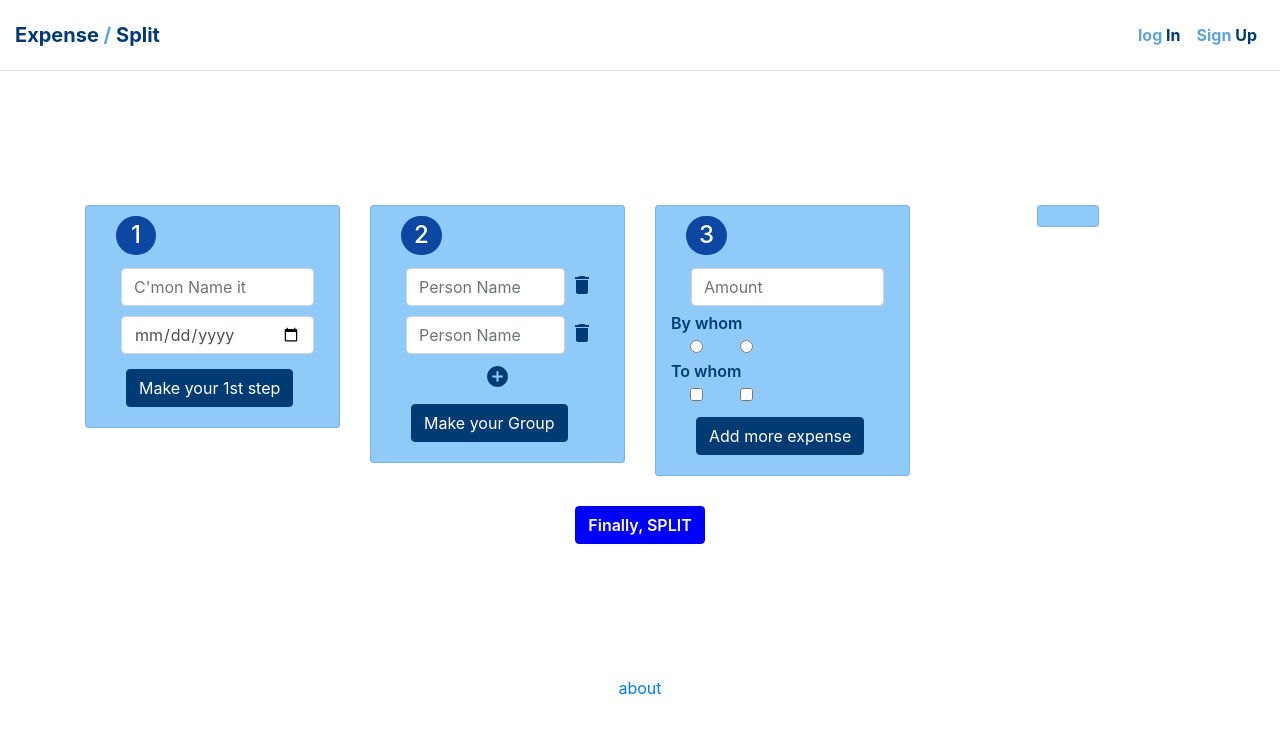
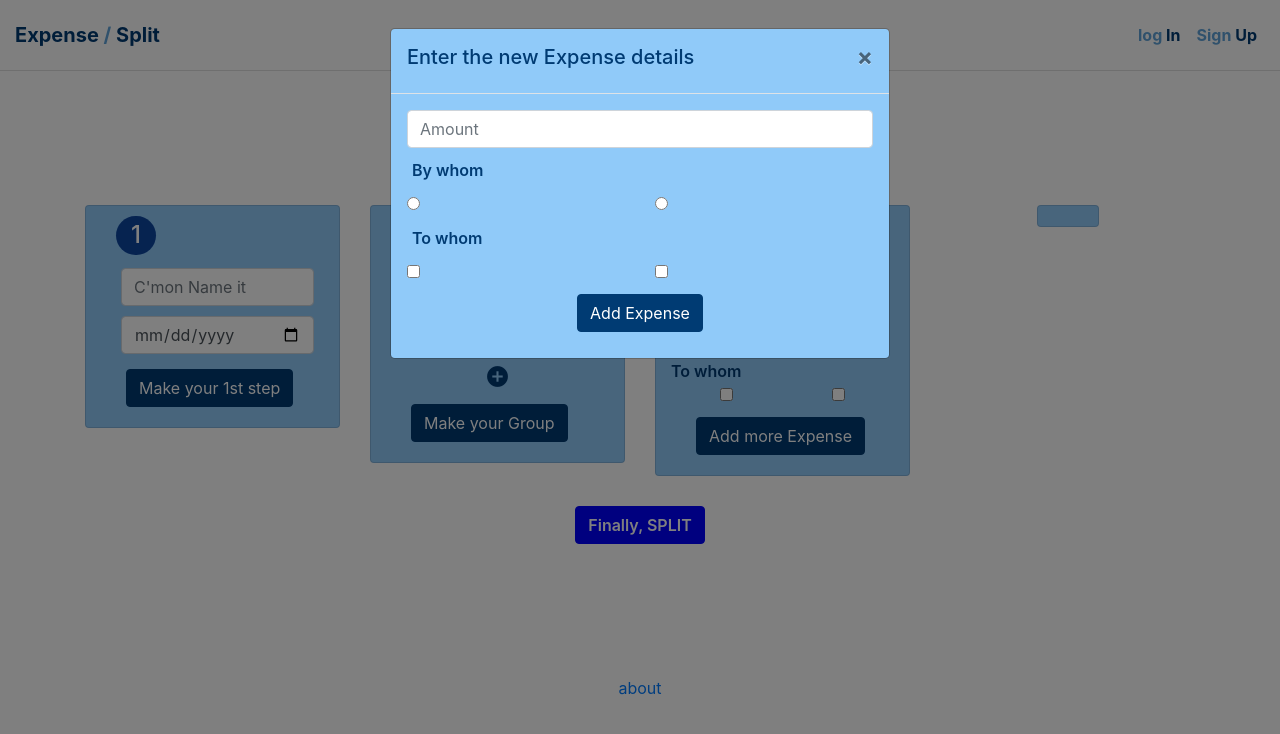
Before and after one commit to Madhubalajb/Expense-Split, a React (Create React App) app: page / in a window 1280 px wide. Shown: the top 734 px of the page. Built offline with nearby package versions, Linux system fonts and the light colour scheme.

Commit message:
Restructure

```diff
--- a/src/components/ExpenseForm.js
+++ b/src/components/ExpenseForm.js
@@ -6,7 +6,7 @@ const ExpenseForm = (props) => {
 
  return (
     <Container className="split">
-        <Form onSubmit={props.addExpenses} >
+        <Form onSubmit={props.splitExpenses} >
             <Row>
                 <Col>
                     <Card>
@@ -44,9 +44,9 @@ const ExpenseForm = (props) => {
                         {
                             props.members.map((member,index) => {
                                 return(
-                                    <div key={index}>
-                                        <Col><Form.Check type="radio" value={member.name || ""} label={member.name} onChange={props.handleRadio}/></Col>
-                                    </div>
+                                    <Col key={index}>
+                                        <Form.Check type="radio" value={member.name || ""} label={member.name} onChange={props.handleRadio} />
+                                    </Col>
                                 )
                             })
                         }
@@ -57,14 +57,14 @@ const ExpenseForm = (props) => {
                         {
                             props.members.map((member,index) => {
                                 return(
-                                    <div key={index}>
-                                        <Col><Form.Check type="checkbox" value={member.name || ""} label={member.name} onChange={() => props.handleCheckbox(index)}/></Col>
-                                    </div>
+                                    <Col key={index}>
+                                        <Form.Check type="checkbox" value={member.name || ""} label={member.name} onChange={() => props.handleCheckbox(index)}/>
+                                    </Col>
                                 )
                             })
                         }
                         </Row>
-                        <Button title="add more expense" onClick={(event) => props.addExpense(event)}>Add more expense</Button>
+                        <Button title="add more expense" onClick={(event) => props.addExpense(event)}>Add more Expense</Button>
                     </Card>
                 </Col>
                 <Col>
--- a/src/components/Home.js
+++ b/src/components/Home.js
@@ -2,17 +2,22 @@ import React, { useState } from 'react'
 import { Link } from 'react-router-dom'
 import ExpenseForm from './ExpenseForm'
 import Notification from './Notification'
+import NewExpenseModal from './NewExpenseModal'
 import expenseService from '../services/expense-split'
 
 const Home = () => {
+    const [message, setMessage] = useState('')
     const [expName, setExpName] = useState('')
     const [date, setDate] = useState('')
     const [amount, setAmount] = useState('')
     const [by_whom, setBy] = useState('')
-    const [to_whom, setTo] = useState([{name: null, isChecked: false}])
+    const [to_whom, setTo] = useState([])
     const [members, setMembers] = useState([{name: null}, {name: null}])
-    const [expenses, setExpenses] = useState([{amount: null, by_whom: null, to_whom: [{name: null, isChecked: false}]}])
-    const [message, setMessage] = useState('')
+    const [expenses, setExpenses] = useState([])
+    const [newExpModal, setModalUp] = useState(true)
+
+    const handleModalUp = () => setModalUp(true)
+    const handleModalDown = () => setModalUp(false)
 
     const handleExpName = (event) => setExpName(event.target.value)
     const handleDate = (event) => setDate(event.target.value)
@@ -66,6 +71,7 @@ const Home = () => {
       setDate('')
       setMembers([])
       setExpenses([])
+      makeNullExpense()
     }
 
     const addExpense = (event) => {
@@ -75,23 +81,25 @@ const Home = () => {
         by_whom: by_whom,
         to_whom: to_whom
       }
-      if(newExpense.amount !== '' && newExpense.by_whom !== '' && newExpense.to_whom.length !== 0 && isNaN(newExpense.amount) === false) {
+      if(newExpense.amount !== 0 && newExpense.by_whom !== '' && newExpense.to_whom.length !== 0 && isNaN(newExpense.amount) === false) {
         const temp = [...expenses]
         temp.push(newExpense)
         setExpenses(temp)
         makeNullExpense()
+        if (newExpModal)
+          handleModalDown()
+        else
+          handleModalUp()
       }
       else if(isNaN(newExpense.amount) === true) {
         showMessage(<div id="snackbar">Please enter a valid Amount</div>)
-        makeNullExpense()
       }
       else {
         showMessage(<div id="snackbar">Please enter all the Expense details</div>)
-        makeNullExpense()
       }
     }
 
-    const addExpenses = (event) => {
+    const splitExpenses = (event) => {
       event.preventDefault()
       const newExpense = {
         expense_name: expName,
@@ -119,9 +127,12 @@ const Home = () => {
         <center>
             <Notification msg={message} />
 
-            <ExpenseForm handleExpName={handleExpName} expName={expName} handleDate={handleDate} date={date} handleMember={handleMember} addMember={addMember}
-            removeMember={removeMember} members={members} addExpense={addExpense} addExpenses={addExpenses} handleAmount={handleAmount} amount={amount} handleRadio={handleRadio}
-            handleCheckbox={handleCheckbox} />
+            <ExpenseForm handleExpName={handleExpName} expName={expName} handleDate={handleDate} date={date} handleMember={handleMember}
+            addMember={addMember} removeMember={removeMember} members={members} addExpense={addExpense} splitExpenses={splitExpenses}
+            handleAmount={handleAmount} amount={amount} handleRadio={handleRadio} handleCheckbox={handleCheckbox} />
+
+            <NewExpenseModal show={newExpModal} Close={handleModalDown} addExpense={addExpense} members={members} amount={amount}
+            handleAmount={handleAmount} handleRadio={handleRadio} handleCheckbox={handleCheckbox} />
 
             <footer className="bottom"><Link to="/about">about</Link></footer>
         </center>
--- a/src/components/NewExpenseModal.js
+++ b/src/components/NewExpenseModal.js
@@ -1,12 +1,41 @@
 import React from'react'
-import { Modal } from 'react-bootstrap'
+import { Modal, Form, Row, Col, Button} from 'react-bootstrap'
 
 const NewExpenseModal = (props) => {
     return (
-        <Modal>
-            <Modal.Header closeButton>Enter new Expense</Modal.Header>
+        <Modal className="newExpModal" show={props.show} onHide={props.Close}>
+            <Modal.Header closeButton><h5>Enter the new Expense details</h5></Modal.Header>
             <Modal.Body>
+                <Form onSubmit={props.addExpense}>
+                    <Form.Control placeholder="Amount" onChange={props.handleAmount} value={props.amount || ''} required />
 
+                    <Row className="by-to">By whom</Row>
+                    <Row>
+                    {
+                        props.members.map((member,index) => {
+                            return (
+                                <Col key={index}>
+                                    <Form.Check type="radio" value={member.name || ''} label={member.name} onChange={props.handleRadio} />
+                                </Col>
+                            )
+                        })
+                    }
+                    </Row>
+
+                    <Row className="by-to">To whom</Row>
+                    <Row>
+                    {
+                        props.members.map((member,index) => {
+                            return (
+                                <Col key={index}>
+                                    <Form.Check type="checkbox" value={member.name || ''} label={member.name} onChange={() => props.handleCheckbox(index)} />
+                                </Col>
+                            )
+                        })
+                    }
+                    </Row>
+                    <center><Button type="submit">Add Expense</Button></center>
+                </Form>
             </Modal.Body>
         </Modal>
     )
--- a/src/components/UserService.js
+++ b/src/components/UserService.js
@@ -99,7 +99,8 @@ const UserService = () => {
                 <LoginModal show={loginModal} Close={handleLoginNoModal} username={handleUsername} pwd={handlePassword} login={handleLogin}/>
 
                 <Nav.Link onClick={handleSignupModal}><b>Sign <span className="foo">Up</span></b></Nav.Link>
-                <SignupModal show={signupModal} Close={handleSignupNoModal} name={handleName} username={handleUsername} pwd={handlePassword} signup={handleSignup}/>
+                <SignupModal show={signupModal} Close={handleSignupNoModal} name={handleName} username={handleUsername} pwd={handlePassword}
+                signup={handleSignup}/>
             </div>
         )
     }
--- a/src/index.scss
+++ b/src/index.scss
@@ -32,6 +32,21 @@ body {
         background-color: $Navy-Blue;
         border-color: $Navy-Blue;
         margin: 10px;
+    }
+    .newExpModal {
+        display: flex;
+        .modal-content {
+            background-color: $Pale-Blue;
+            color: white;
+            .modal-header {
+                color: $Navy-Blue;
+            }
+            .by-to {
+                color: $Navy-Blue;
+                margin: 10px 5px;
+                font-weight: 600;
+            }
+        }
     }
     .logos {
         .node{
```
